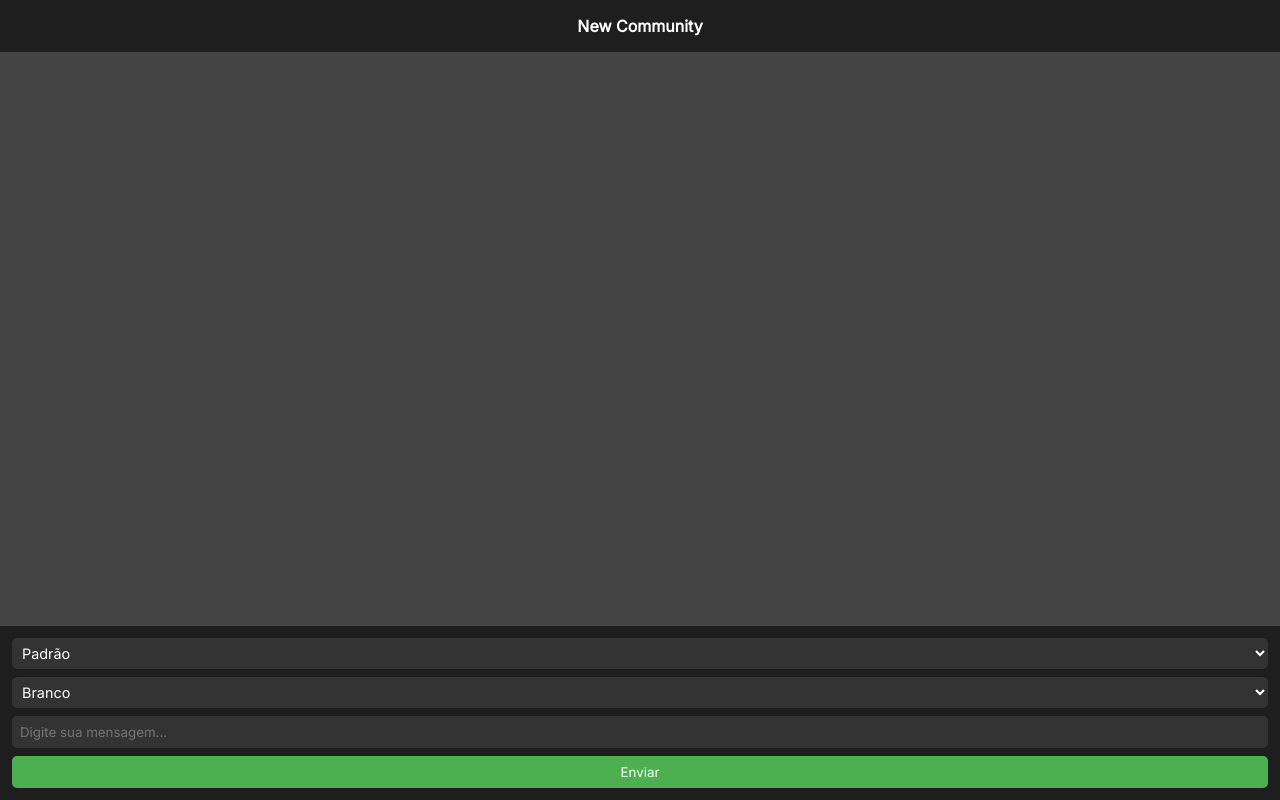
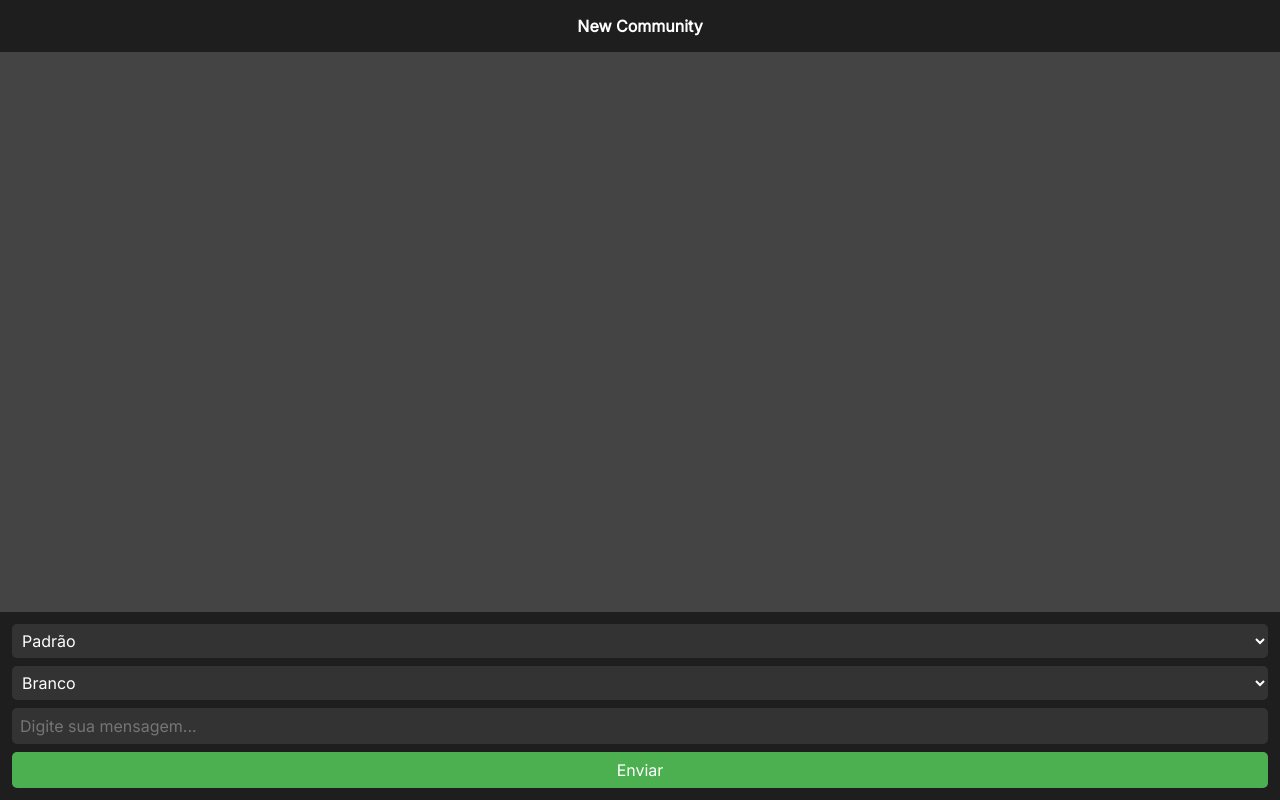
Before and after one commit to williann1997/Sala_global, a website: page public/sala.html in a window 1280 px wide. Drawn offline with nearby package versions, Linux system fonts and the light colour scheme; no server answers.

Commit message:
Update sala.html

```diff
--- a/public/sala.html
+++ b/public/sala.html
@@ -1,16 +1,18 @@
-<!DOCTYPE html><html lang="pt-BR">
+<!DOCTYPE html>
+<html lang="pt-BR">
 <head>
   <meta charset="UTF-8" />
   <meta name="viewport" content="width=device-width, initial-scale=1.0" />
   <title>New Community Chat</title>
-  <link href="https://fonts.googleapis.com/css2?family=Inter&display=swap" rel="stylesheet">
+  <link href="https://fonts.googleapis.com/css2?family=Inter&display=swap" rel="stylesheet" />
   <style>
     * {
       margin: 0;
       padding: 0;
       box-sizing: border-box;
       font-family: 'Inter', sans-serif;
-    }body {
+    }
+    body {
       background-color: #121212;
       color: #ffffff;
       height: 100vh;
@@ -55,6 +57,7 @@
       outline: none;
       background: #333;
       color: white;
+      font-size: 1rem;
     }
 
     .chat-form button {
@@ -64,6 +67,7 @@
       color: white;
       border-radius: 5px;
       cursor: pointer;
+      font-size: 1rem;
     }
 
     #fontSelect,
@@ -73,23 +77,25 @@
       border: none;
       background-color: #333;
       color: white;
-  font-size: 0.9rem;
+      font-size: 1rem;
       width: 100%;
     }
-
   </style>
 </head>
 <body>
   <div class="chat-header">New Community</div>
   <div id="chat" class="mural"></div>
+
   <form id="form" class="chat-form">
-    <select id="fontSelect">
+    <select id="fontSelect" title="Selecione a fonte">
       <option value="Inter">Padrão</option>
       <option value="Courier New">Mono</option>
       <option value="Comic Sans MS">Divertida</option>
       <option value="Times New Roman">Clássica</option>
       <option value="Arial Black">Negrito</option>
-    </select><select id="colorSelect">
+    </select>
+
+    <select id="colorSelect" title="Selecione a cor da fonte">
       <option value="#ffffff">Branco</option>
       <option value="#4caf50">Verde</option>
       <option value="#2196f3">Azul</option>
@@ -100,8 +106,10 @@
 
     <input id="mensagem" type="text" placeholder="Digite sua mensagem..." autocomplete="off" />
     <button type="submit">Enviar</button>
+  </form>
 
-  </form>  <script src="/socket.io/socket.io.js"></script>  <script>
+  <script src="/socket.io/socket.io.js"></script>
+  <script>
     const socket = io();
     const urlParams = new URLSearchParams(window.location.search);
     const username = urlParams.get("username") || "Anônimo";
@@ -143,5 +151,6 @@
       chat.appendChild(div);
       chat.scrollTop = chat.scrollHeight;
     });
-  </script></body>
+  </script>
+</body>
 </html>
```
Lines whose indentation alone changed are shown as unchanged.
